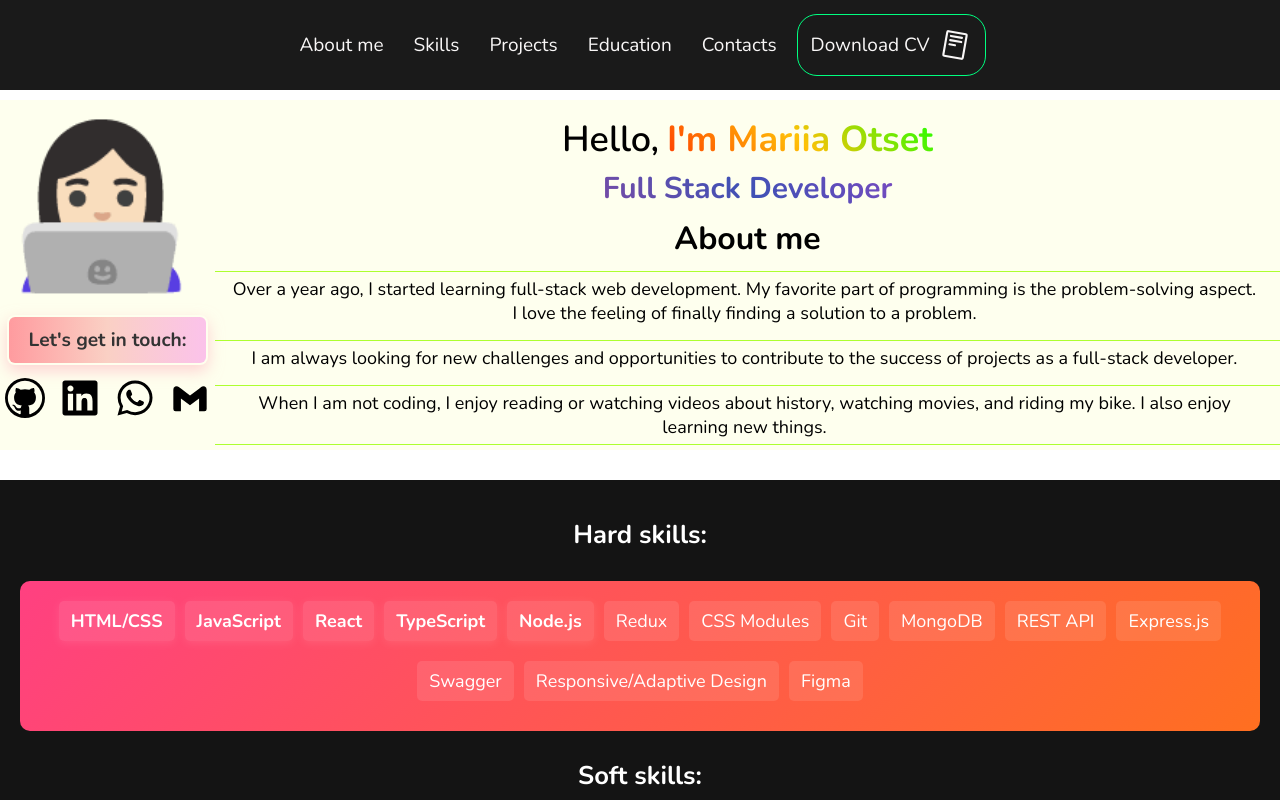
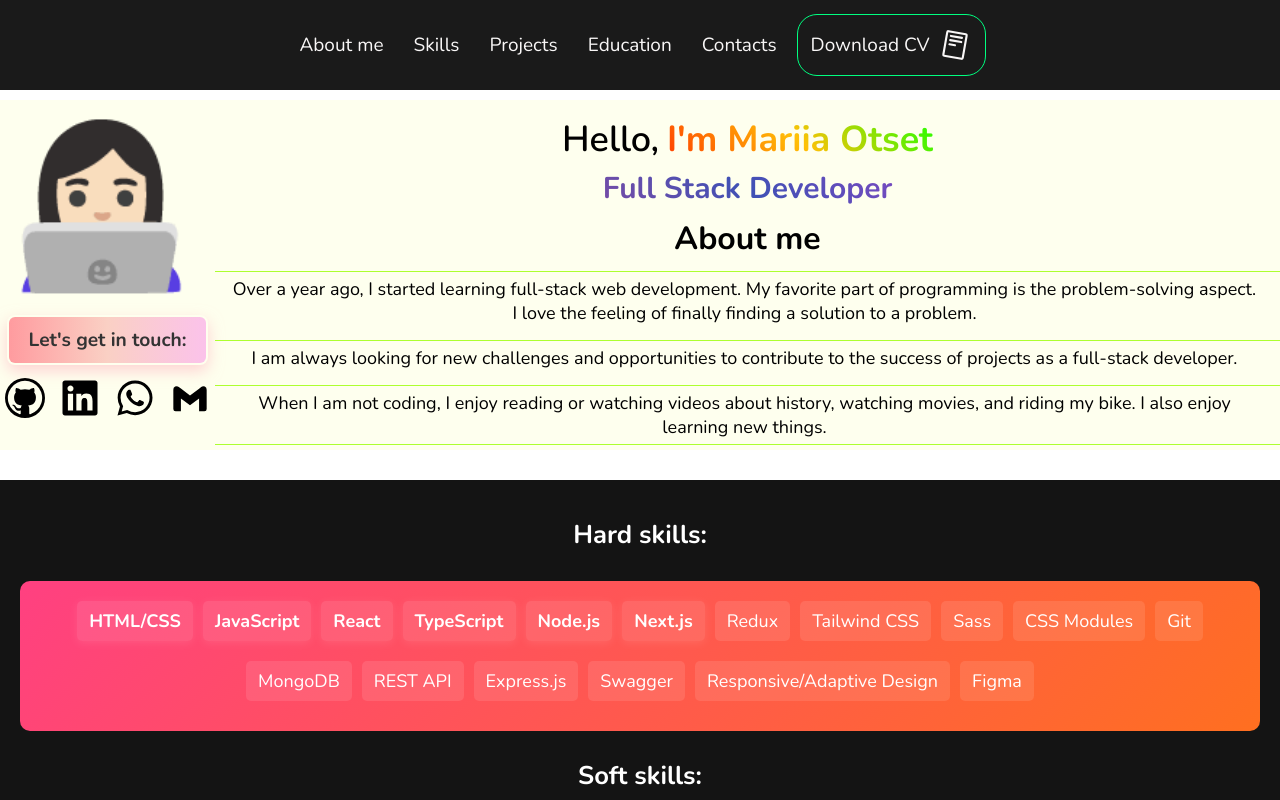
Before and after one commit to MariiaOtset/mariia-otset-portfolio, a React (Vite) app: page / in a window 1280 px wide. Shown: the top 800 px of the page. Built offline with nearby package versions, Linux system fonts and the light colour scheme.

Commit message:
new skills added

```diff
--- a/src/components/SkillsContainer/SkillsContainer.jsx
+++ b/src/components/SkillsContainer/SkillsContainer.jsx
@@ -11,8 +11,11 @@ const SkillsContainer = () => {
           <li className={css.primarySkill}>React</li>
           <li className={css.primarySkill}>TypeScript</li>
           <li className={css.primarySkill}>Node.js</li>
+          <li className={css.primarySkill}>Next.js</li>
 
           <li>Redux</li>
+          <li>Tailwind CSS</li>
+          <li>Sass</li>
           <li>CSS Modules</li>
           <li>Git</li>
           <li>MongoDB</li>
```
